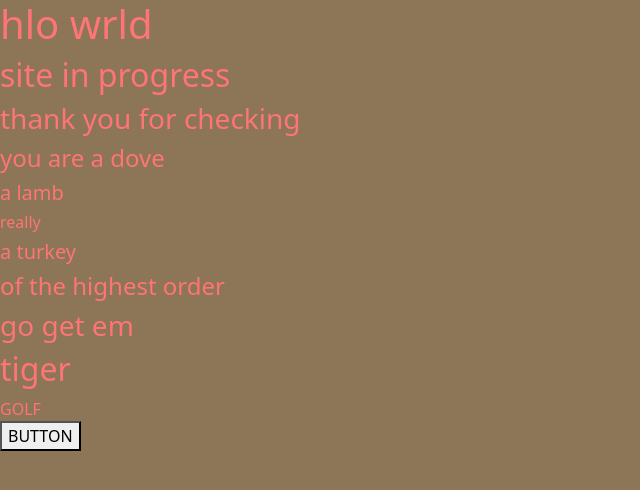
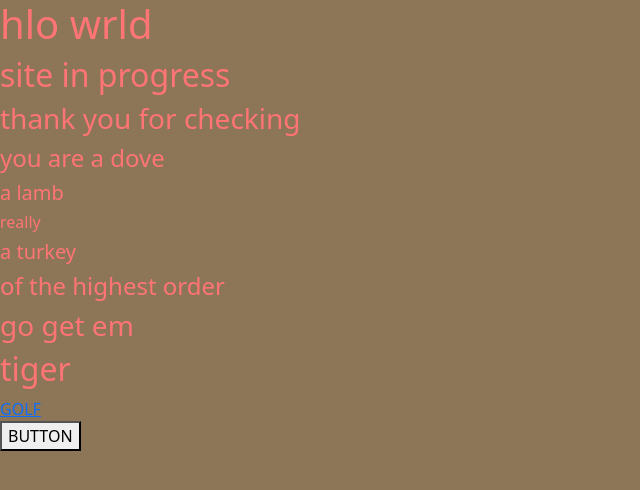
Before and after one commit to AdamIverson/ai-test, a website: page src/index.html in a window 1280 px wide. Shown: the full height of the page, 0-640 px from the left. Drawn offline with nearby package versions, Linux system fonts and the light colour scheme.

Commit message:
rookie mistake

```diff
--- a/src/index.html
+++ b/src/index.html
@@ -47,7 +47,7 @@
     <h4>of the highest order</h4>
     <h3>go get em</h3>
     <h2>tiger</h2>
-    <link href="www.golf.com">GOLF</link>
+    <a href="www.golf.com">GOLF</a>
     <br>
     <button>BUTTON</button>
   </body>
```
